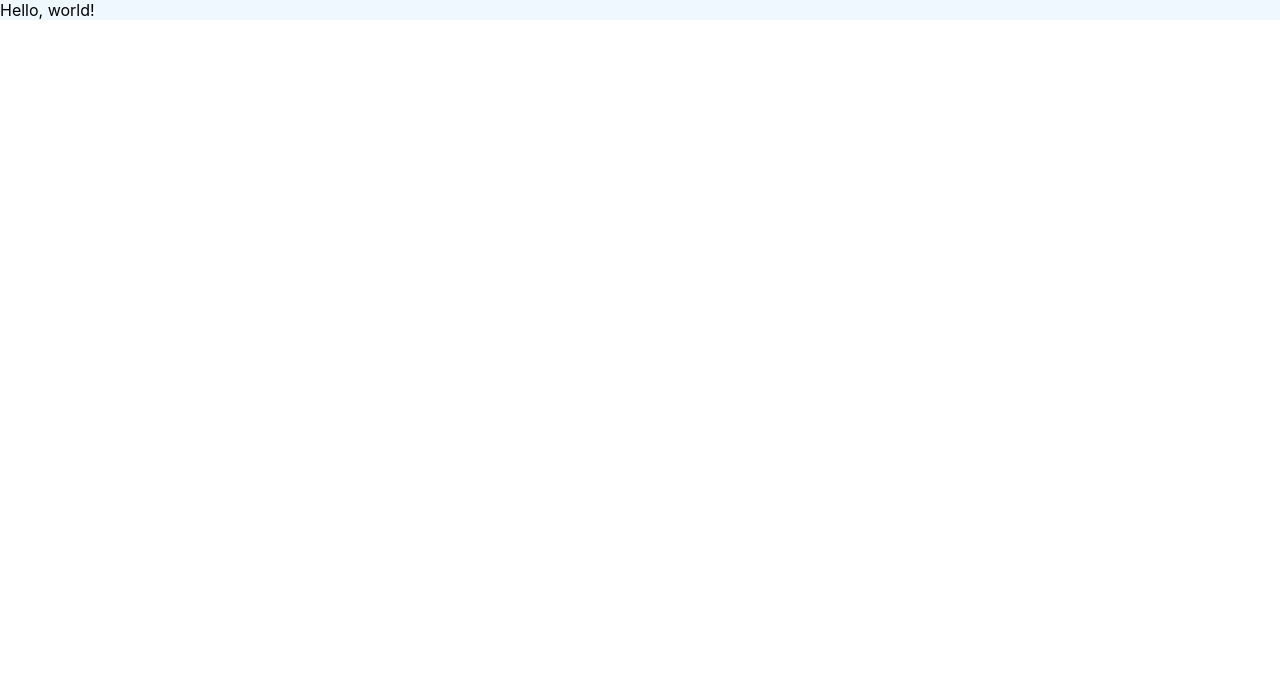
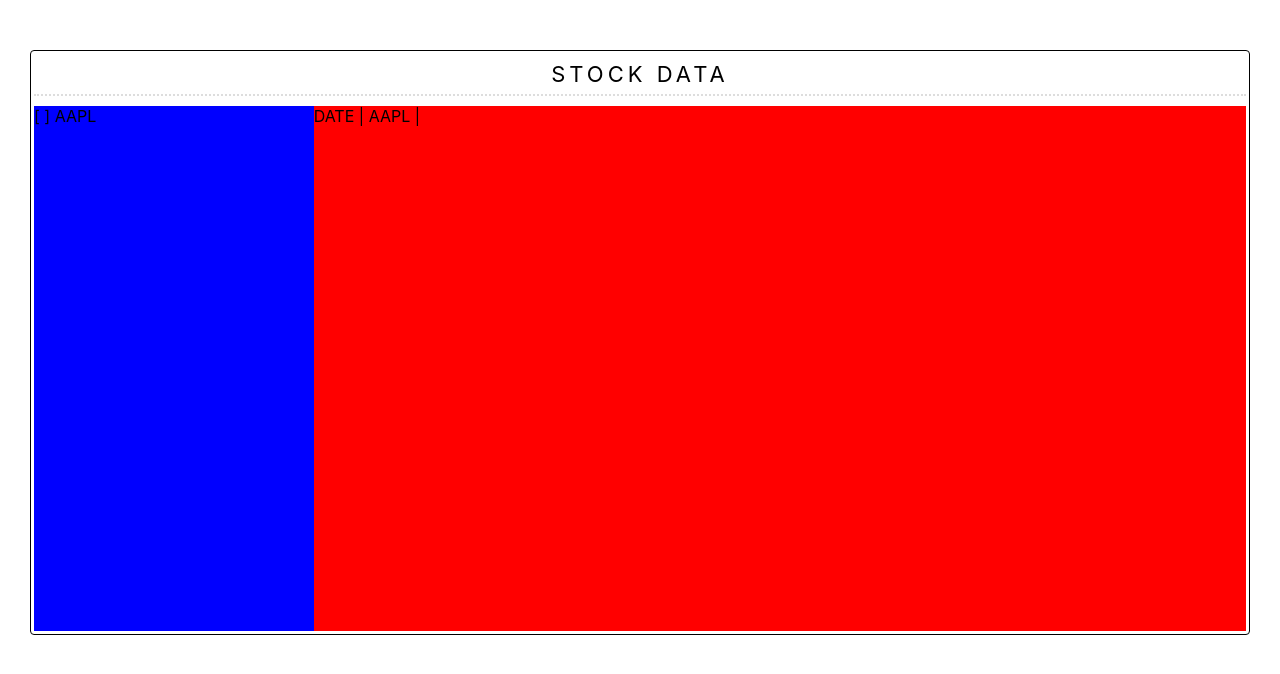
Before and after one commit to jamesroseman/stock-prices-react, a React (Create React App) app: page / in a window 1280 px wide. Shown: the top 674 px of the page. Built offline with nearby package versions, Linux system fonts and the light colour scheme.

Commit message:
Displaying stock explorer component with split parts

```diff
--- /dev/null
+++ b/src/App.css
@@ -0,0 +1,3 @@
+.App {
+
+}
--- a/src/components/StockPriceExplorer.css
+++ b/src/components/StockPriceExplorer.css
@@ -1,3 +1,53 @@
 .container {
-  background-color: aliceblue;
+  background-color: #fff;
+
+  max-height: 100%;
+  max-width: 100%;
+  margin: 50px 30px 50px 30px;
+  padding: 3px;
+
+  display: flex;
+  flex-direction: column;
+
+  border: 1px solid #000;
+  border-radius: 4px;
 }
+
+.header {
+  margin-bottom: 10px;
+
+  height: 40px;
+  font-size: 22px;
+
+  display: flex;
+  justify-content: center;
+  align-items: center;
+
+  text-transform: uppercase;
+  letter-spacing: 4px;
+
+  border-bottom: 2px dotted #ddd;
+}
+
+.body {
+  background-color: green;
+
+  height: 525px;
+
+  display: flex;
+  flex-direction: row;
+}
+
+.checklist {
+  background-color: blue;
+
+  height: 100%;
+  width: 30%;
+}
+
+.data {
+  background-color: red;
+
+  height: 100%;
+  width: 100%;
+}
--- a/src/components/StockPriceExplorerComponent.tsx
+++ b/src/components/StockPriceExplorerComponent.tsx
@@ -22,7 +22,12 @@ function StockPriceExplorer({
 }: StockPriceExplorerProps) {
   return (
     <div className="container">
-      Hello, world!
+      <div className="header">Stock Data</div>
+      <div className="body">
+        <div className="checklist">[ ] AAPL</div>
+        <div className="data">DATE  |  AAPL  |</div>
+      </div>
+
     </div>
   )
 }
```
Also changed, not shown: 1 other file (tests, documents, lock files or other folders).
